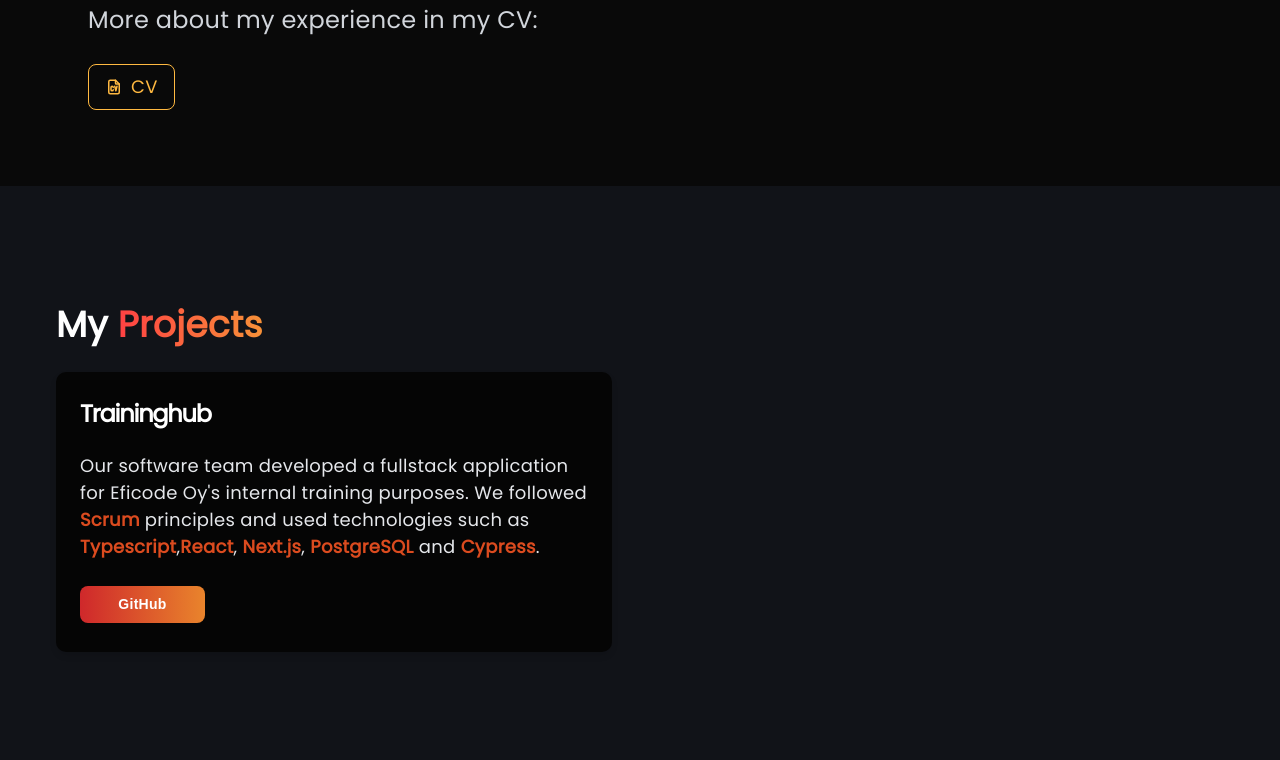
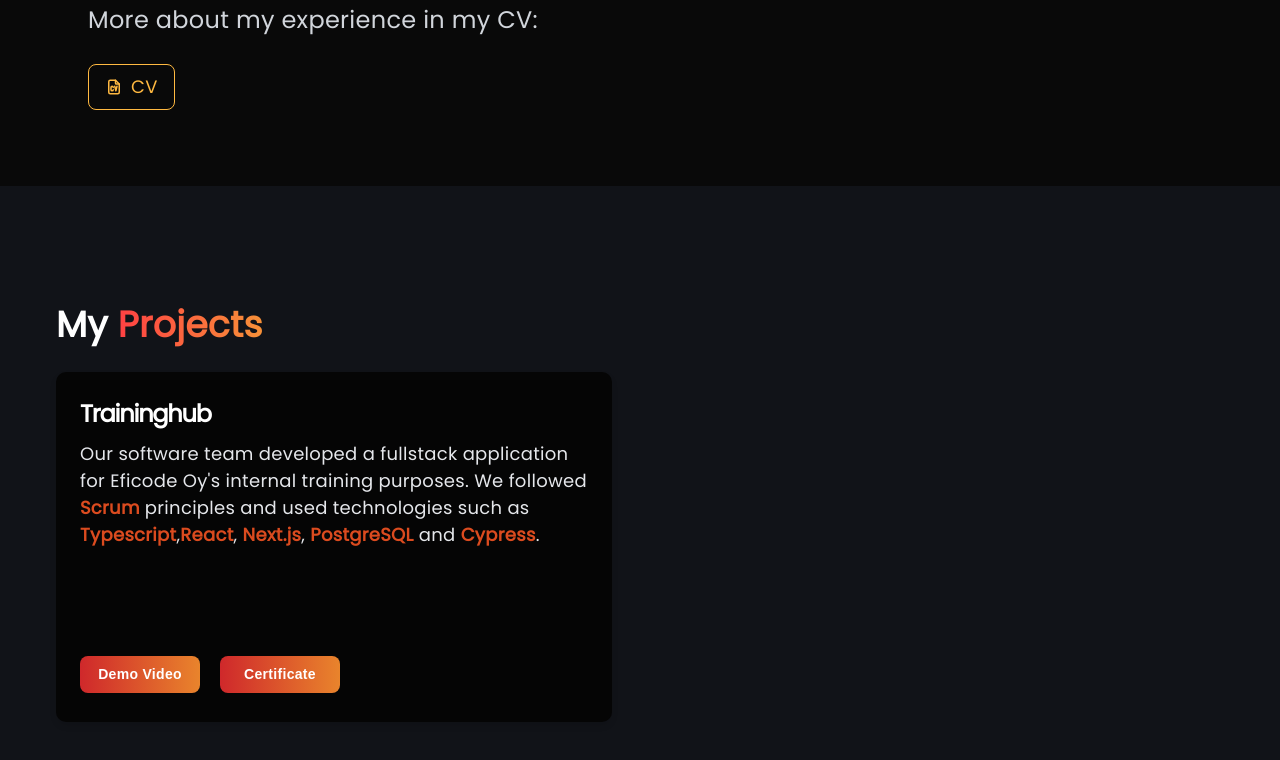
Before and after one commit to laurelcrelia/laurelcrelia.github.io, a React (Create React App) app: page /#/ in a window 1280 px wide. Shown: the part 1030-1790 px from the top of the page. Built offline with nearby package versions, Linux system fonts and the light colour scheme.

Commit message:
Add demo and certificate to TrainingHub project

```diff
--- a/src/index.css
+++ b/src/index.css
@@ -74,10 +74,12 @@ div .bg-gray {
   display: flex;
   flex-direction: column;
   justify-content: space-between;
+  align-items: flex-start;
   border-radius: 10px;
   padding: 24px;
   box-shadow: 0 4px 6px rgba(0, 0, 0, 0.1);
   text-align: left;
+  height: 350px;
 }
 
 .card .card-image {
@@ -94,13 +96,24 @@ div .bg-gray {
   font-weight: bold;
   letter-spacing: -0.05em;
   color: white;
+  text-align: left;
+  width: 100%;
 }
 
 .card .card-description {
   margin-bottom: 1rem;
-  margin-top: 0.75rem;
   font-weight: normal;
   color: #E5E7EB;
+  text-align: left;
+  width: 100%;
+}
+
+.card .card-link-container {
+  display: flex;
+  flex-direction: row;
+  gap: 20px;
+  align-items: flex-end;
+  margin-top: auto;
 }
 
 .card .card-link {
@@ -118,6 +131,6 @@ div .bg-gray {
   justify-content: center;
   font-size: 0.875rem;
   transition: transform 0.3s ease;
-  width: 125px;
+  width: 120px;
   margin-left: 0;
 }
--- a/src/pages/Home/components/Card.jsx
+++ b/src/pages/Home/components/Card.jsx
@@ -6,6 +6,8 @@ const Card = ({
     description,
     link,
     linkDescription,
+    link2,
+    linkDescription2,
 }) => {
     return(
         <div>
@@ -15,6 +17,7 @@ const Card = ({
         ) : null}
             <h5 className="card-title">{title}</h5>
             <p className="card-description">{description}</p>
+            <div className="card-link-container">
             <a
                 href={link}
                 rel={"noreferrer"}
@@ -23,6 +26,17 @@ const Card = ({
             >
                 {linkDescription}
             </a>
+            {link2 ? (
+                <a
+                href={link2}
+                rel={"noreferrer"}
+                target={"_blank"}
+                className="card-link button-hover"
+            >
+                {linkDescription2}
+            </a>
+            ) : null}
+        </div>
         </div>
     </div>
     );
--- a/src/pages/Home/components/Projects.jsx
+++ b/src/pages/Home/components/Projects.jsx
@@ -6,7 +6,7 @@ const Projects = () => {
     <div
       className="py-28 text-white max-w-[1200px] mx-auto "id="projects"
     >
-      <div className="px-4 mb-4 items-center">
+      <div className="px-4 mb-4 items-center gap-12 md:flex-col-reverse md:gap-6">
         <div className="flex flex-col">
           <h2 className="title-large">
             My <span>Projects</span>
@@ -22,8 +22,10 @@ const Projects = () => {
                   <strong>React</strong>, <strong>Next.js</strong>, <strong>PostgreSQL</strong> and <strong>Cypress</strong>.
                 </>
               }
-              link="https://github.com/ohtutraininghub/traininghub"
-              linkDescription="GitHub"
+              link="https://youtu.be/AxFC3-6Vzls"
+              linkDescription="Demo Video"
+              link2="https://drive.google.com/file/d/1DcCkOTZ1NqCzyu6HnxKFL2GbmXq4Lec-/view?usp=sharing"
+              linkDescription2="Certificate"
             />
           </div>
         </div>
```
Lines whose indentation alone changed are shown as unchanged.
